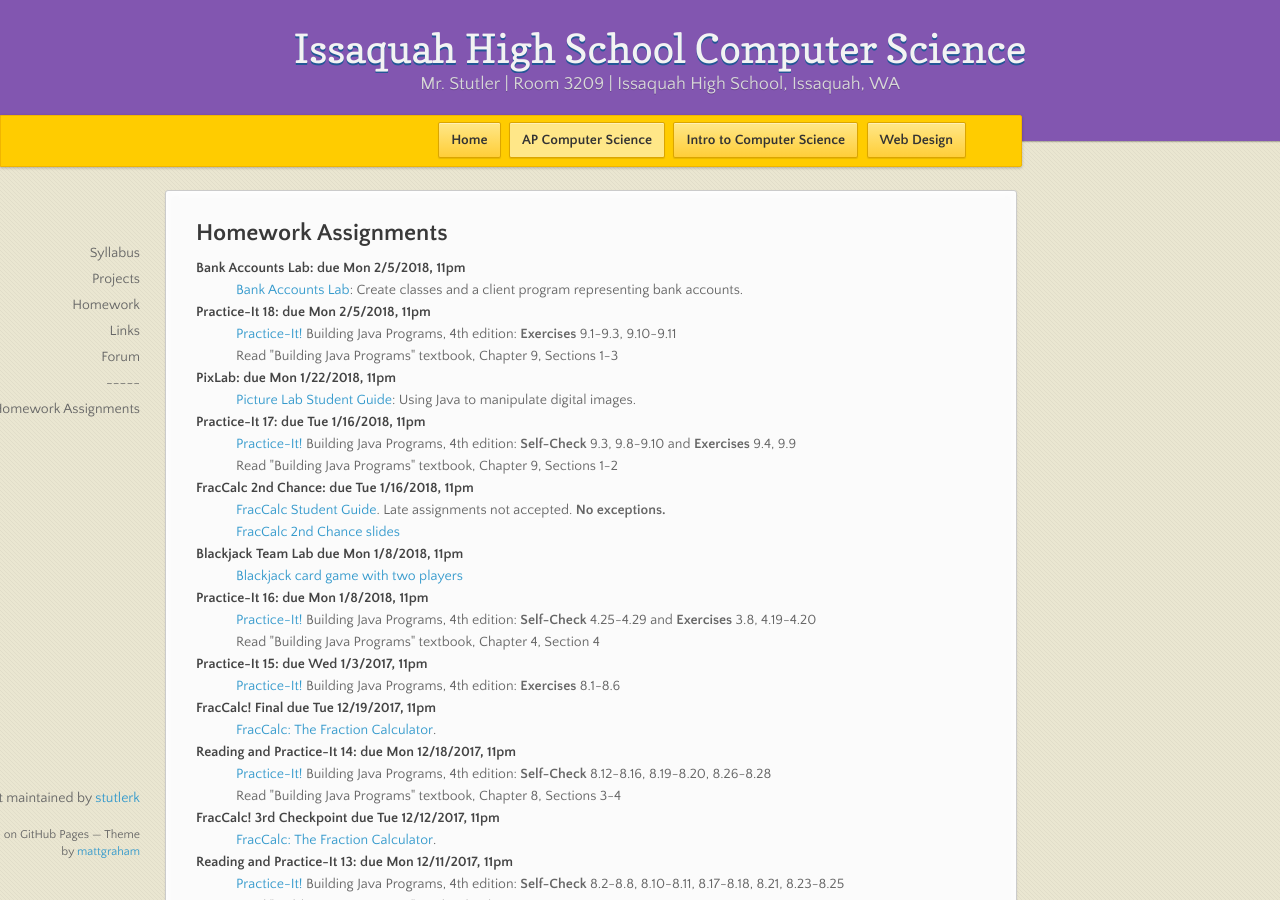
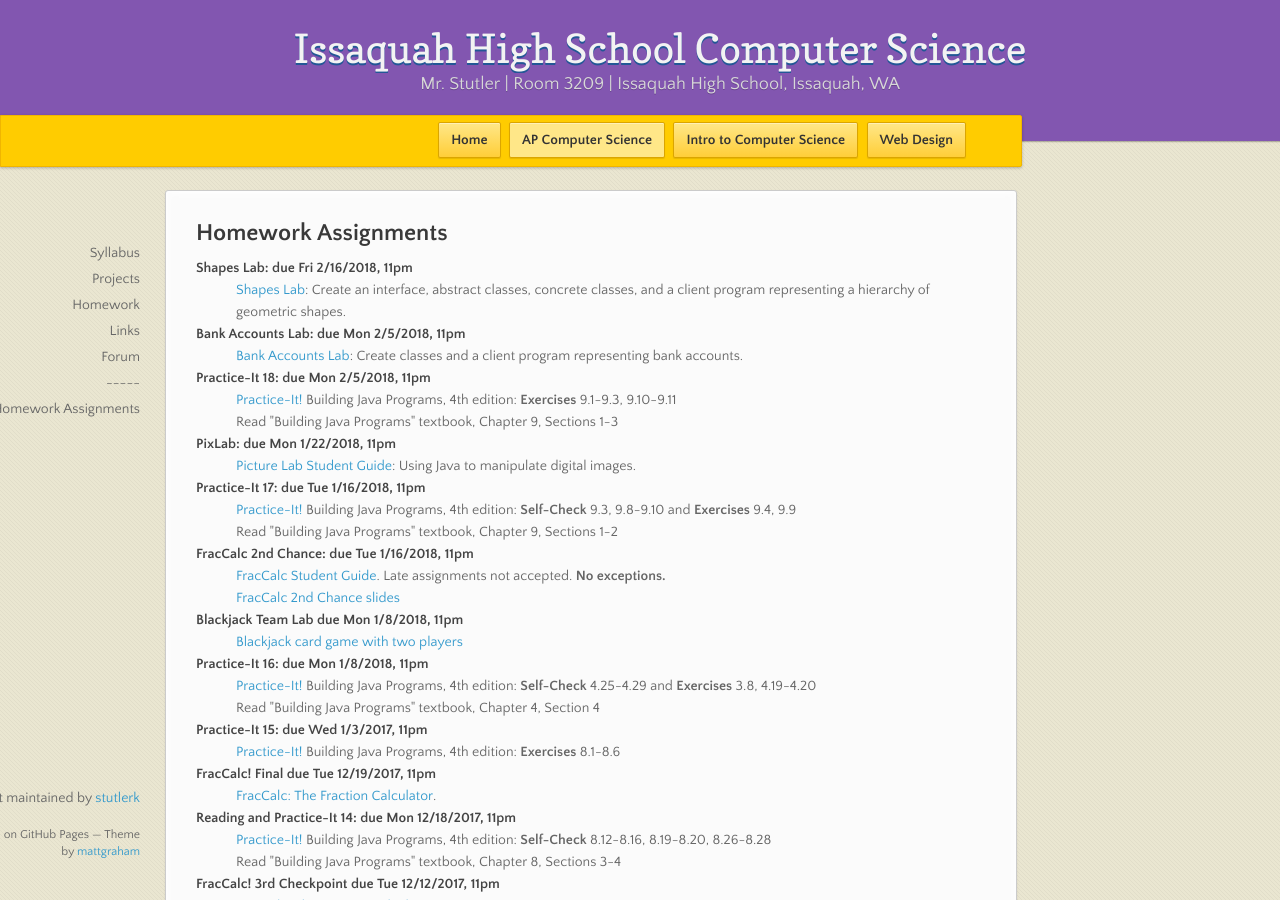
Before and after one commit to stutlerk/ihs-website, a Jekyll site: the page built from _apcs/homework.html, in a window 1280 px wide and 900 px high. Built offline with Jekyll 4.4.1, drawn with Linux system fonts in a browser that asks for light colours; nearby versions of some CDN libraries.

Commit message:
Update homework.html

```diff
--- a/_apcs/homework.html
+++ b/_apcs/homework.html
@@ -6,6 +6,9 @@ layout: course
 <section>
 <h2>Homework Assignments</h2>
   <dl>
+    <dt>Shapes Lab: due Fri 2/16/2018, 11pm</dt>
+    <dd><a href="https://issaquahwednet-my.sharepoint.com/:w:/g/personal/stutlerk_issaquah_wednet_edu/Ebz9jD5N9gFEoOAJQo1qxYEB52CEi5qEohzo0ju-lcDMjg?e=3OOPhL" target="_blank">Shapes Lab</a>: Create an interface, abstract classes, concrete classes, and a client program representing a hierarchy of geometric shapes.</dd>
+
     <dt>Bank Accounts Lab: due Mon 2/5/2018, 11pm</dt>
     <dd><a href="https://issaquahwednet-my.sharepoint.com/:w:/g/personal/stutlerk_issaquah_wednet_edu/Ee-OZHreDFlFjPGlcsh0C6IBjv9K4wwXSfagjZMYfnLs5A?e=i3GqPE" target="_blank">Bank Accounts Lab</a>: Create classes and a client program representing bank accounts.</dd>
 
```
